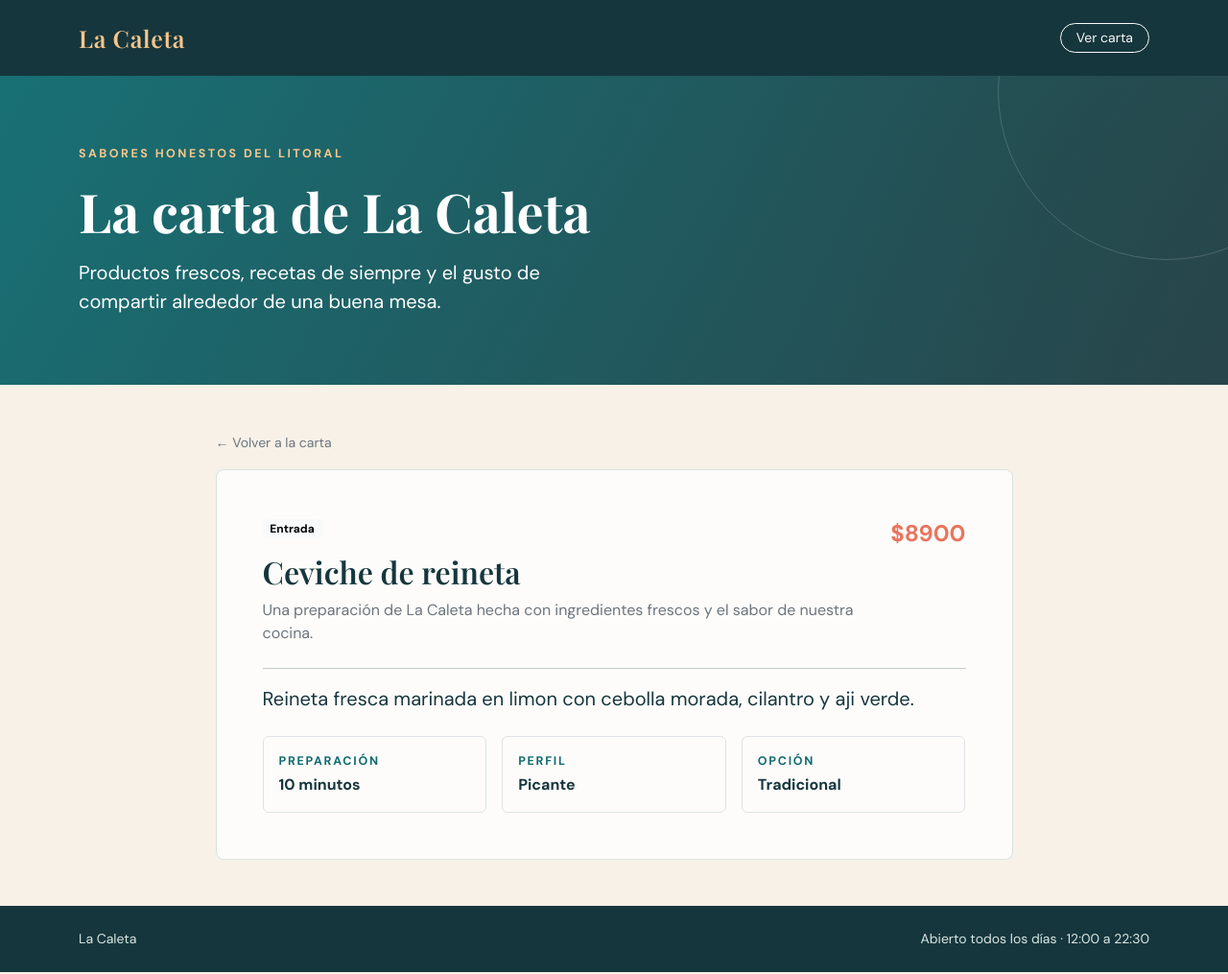
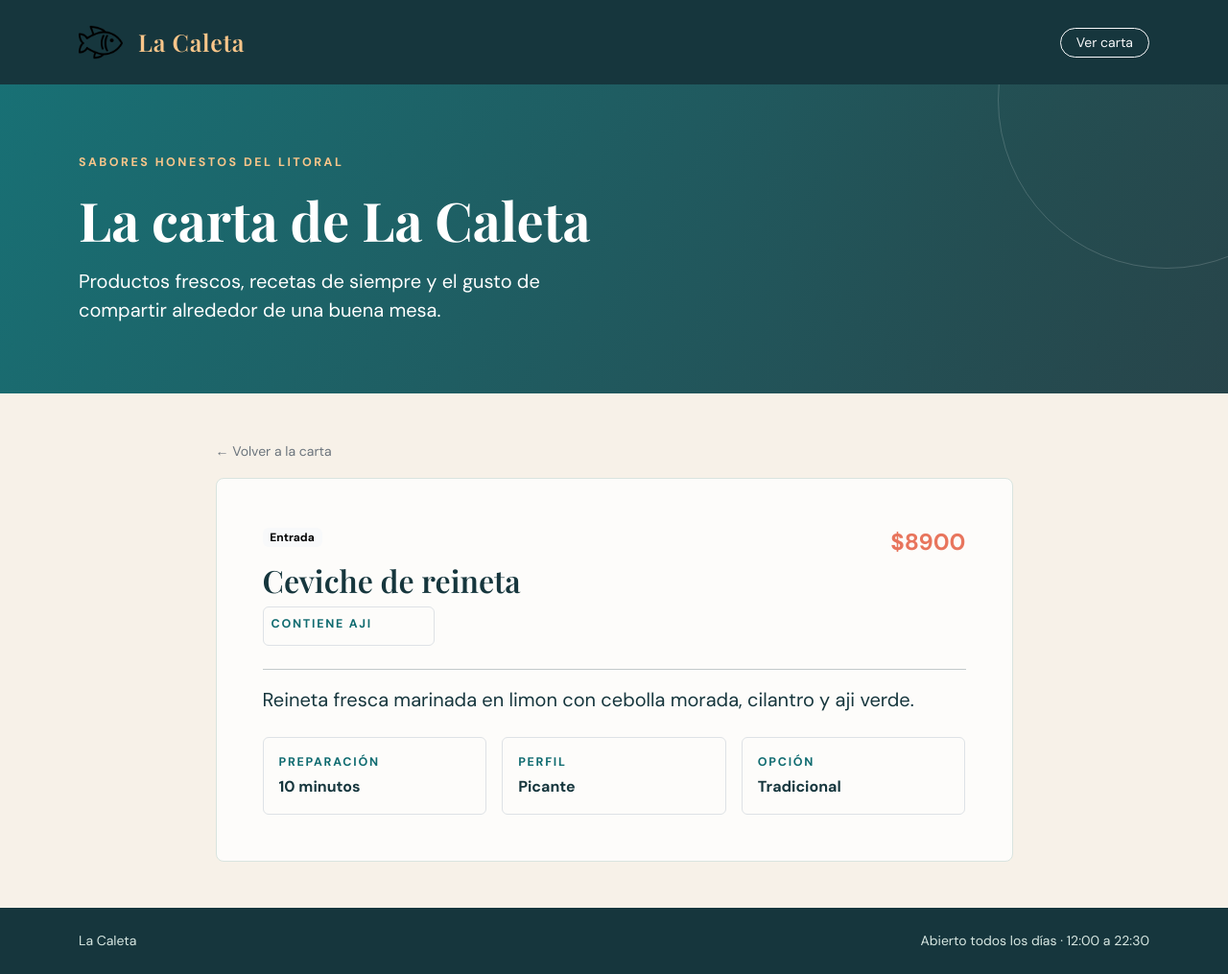
Before and after one commit to KuroMint0/prueba_sumativa_ES1, a Django app: page /carta/1/ in a window 1280 px wide. Shown: the whole page at 96% size. Run offline with Django 5.2, Linux system fonts and the light colour scheme.

Commit message:
Commit final: Delcaracion IA, cambios views y tempaltes

```diff
--- a/carta/views.py
+++ b/carta/views.py
@@ -31,11 +31,25 @@ PLATOS = [
 ]
 
 def inicio(request):
-    return render(request, 'home.html', {'platos': PLATOS})
+    precio_promedio = sum(plato['precio'] for plato in PLATOS) / len(PLATOS)
+    cant_vegetarianos = sum(1 for plato in PLATOS if plato['vegetariano'])
+
+    return render(request, 'home.html', {'platos': PLATOS, 'precio_promedio': precio_promedio, 'cant_vegetarianos': cant_vegetarianos})
 
 def detalle(request, id):
     plato = next((plato for plato in PLATOS if plato['id'] == id), None)
+
     if plato is None:
         raise Http404('El plato no existe.')
 
-    return render(request, 'detalle.html', {'plato': plato})
+    precio_con_propina = plato['precio'] * 1.1
+
+    etiqueta = ''
+    if plato['picante']:
+        etiqueta += 'Contiene Aji'
+    elif plato['vegetariano'] and plato["picante"] == False:
+        etiqueta += 'Apto para todos'
+    else:
+        etiqueta += 'Plato Tradicional'
+
+    return render(request, 'detalle.html', {'plato': plato, 'precio_con_propina': precio_con_propina, 'etiqueta': etiqueta})
--- /dev/null
+++ b/static/css/styles.css
@@ -0,0 +1,104 @@
+:root {
+	--caleta-ink: #16363d;
+	--caleta-teal: #0f6b70;
+	--caleta-coral: #e8755d;
+	--caleta-sand: #f7f1e8;
+	--caleta-line: #d9e4df;
+}
+
+body {
+	background: var(--caleta-sand);
+	color: var(--caleta-ink);
+	font-family: 'DM Sans', sans-serif;
+}
+
+.navbar-brand, h1, h2, h3, .display-font {
+	font-family: 'Playfair Display', serif;
+}
+
+.navbar {
+	background: var(--caleta-ink);
+}
+
+.brand-logo {
+	display: block;
+	height: 46px;
+	object-fit: contain;
+	width: auto;
+}
+
+.brand-name {
+	color: #f9c68a;
+	font-size: 1.55rem;
+	letter-spacing: .03em;
+}
+
+.hero {
+	background: linear-gradient(120deg, rgba(15, 107, 112, .96), rgba(22, 54, 61, .92)),
+		radial-gradient(circle at 85% 20%, rgba(248, 198, 138, .5), transparent 30%);
+	color: white;
+	overflow: hidden;
+	position: relative;
+}
+
+.hero-content {
+	position: relative;
+	z-index: 1;
+}
+
+.hero::after {
+	border: 1px solid rgba(255, 255, 255, .17);
+	border-radius: 50%;
+	content: '';
+	height: 22rem;
+	position: absolute;
+	right: -7rem;
+	top: -10rem;
+	width: 22rem;
+}
+
+.hero-kicker {
+	color: #f9c68a;
+	font-size: .78rem;
+	font-weight: 700;
+	letter-spacing: .2em;
+	text-transform: uppercase;
+}
+
+.menu-shell {
+	background: rgba(255, 255, 255, .78);
+	border: 1px solid var(--caleta-line);
+	border-radius: .5rem;
+}
+
+.menu-card {
+	background: #fffdf9;
+	border: 1px solid var(--caleta-line);
+	border-radius: .45rem;
+	height: 100%;
+	transition: border-color .2s ease, transform .2s ease;
+}
+
+.menu-card:hover {
+	border-color: var(--caleta-coral);
+	transform: translateY(-3px);
+}
+
+.price {
+	color: var(--caleta-coral);
+	font-weight: 700;
+	white-space: nowrap;
+}
+
+.section-label {
+	color: var(--caleta-teal);
+	font-size: .78rem;
+	font-weight: 700;
+	letter-spacing: .14em;
+	text-transform: uppercase;
+}
+
+footer {
+	background: var(--caleta-ink);
+	color: #d7e7e2;
+}
--- a/templates/base.html
+++ b/templates/base.html
@@ -10,121 +10,22 @@
 	<link rel="preconnect" href="https://fonts.googleapis.com">
 	<link rel="preconnect" href="https://fonts.gstatic.com" crossorigin>
 	<link href="https://fonts.googleapis.com/css2?family=DM+Sans:wght@400;500;700&family=Playfair+Display:wght@600;700&display=swap" rel="stylesheet">
-	<style>
-		:root {
-			--caleta-ink: #16363d;
-			--caleta-teal: #0f6b70;
-			--caleta-coral: #e8755d;
-			--caleta-sand: #f7f1e8;
-			--caleta-line: #d9e4df;
-		}
-
-		body {
-			background: var(--caleta-sand);
-			color: var(--caleta-ink);
-			font-family: 'DM Sans', sans-serif;
-		}
-
-		.navbar-brand, h1, h2, h3, .display-font {
-			font-family: 'Playfair Display', serif;
-		}
-
-		.navbar {
-			background: var(--caleta-ink);
-		}
-
-		.brand-mark {
-			color: #f9c68a;
-			font-size: 1.55rem;
-			letter-spacing: .03em;
-		}
-
-		.brand-subtitle {
-			color: #b7d4d0;
-			font-size: .68rem;
-			letter-spacing: .16em;
-			text-transform: uppercase;
-		}
-
-		.hero {
-			background: linear-gradient(120deg, rgba(15, 107, 112, .96), rgba(22, 54, 61, .92)),
-				radial-gradient(circle at 85% 20%, rgba(248, 198, 138, .5), transparent 30%);
-			color: white;
-			overflow: hidden;
-			position: relative;
-		}
-
-		.hero::after {
-			border: 1px solid rgba(255, 255, 255, .17);
-			border-radius: 50%;
-			content: '';
-			height: 22rem;
-			position: absolute;
-			right: -7rem;
-			top: -10rem;
-			width: 22rem;
-		}
-
-		.hero-kicker {
-			color: #f9c68a;
-			font-size: .78rem;
-			font-weight: 700;
-			letter-spacing: .2em;
-			text-transform: uppercase;
-		}
-
-		.menu-shell {
-			background: rgba(255, 255, 255, .78);
-			border: 1px solid var(--caleta-line);
-			border-radius: .5rem;
-		}
-
-		.menu-card {
-			background: #fffdf9;
-			border: 1px solid var(--caleta-line);
-			border-radius: .45rem;
-			height: 100%;
-			transition: border-color .2s ease, transform .2s ease;
-		}
-
-		.menu-card:hover {
-			border-color: var(--caleta-coral);
-			transform: translateY(-3px);
-		}
-
-		.price {
-			color: var(--caleta-coral);
-			font-weight: 700;
-			white-space: nowrap;
-		}
-
-		.section-label {
-			color: var(--caleta-teal);
-			font-size: .78rem;
-			font-weight: 700;
-			letter-spacing: .14em;
-			text-transform: uppercase;
-		}
-
-		footer {
-			background: var(--caleta-ink);
-			color: #d7e7e2;
-		}
-	</style>
+	<link rel="stylesheet" href="{% static 'css/styles.css' %}">
 	{% block extra_css %}{% endblock %}
 </head>
 <body>
 	<nav class="navbar navbar-dark py-3">
 		<div class="container">
 			<a class="navbar-brand d-flex align-items-center gap-3" href="{% url 'home' %}">
-				<span class="brand-mark">La Caleta</span>
+				<img class="brand-logo" src="{% static 'images/logo.png' %}" alt="La Caleta">
+				<span class="brand-name">La Caleta</span>
 			</a>
 			<a class="btn btn-sm btn-outline-light rounded-pill px-3" href="#carta">Ver carta</a>
 		</div>
 	</nav>
 
 	<header class="hero py-5">
-		<div class="container py-4 position-relative" style="z-index: 1;">
+		<div class="container py-4 hero-content">
 			<p class="hero-kicker mb-3">Sabores honestos del litoral</p>
 			<h1 class="display-4 fw-bold mb-3">La carta de La Caleta</h1>
 			<p class="lead mb-0 col-lg-6">Productos frescos, recetas de siempre y el gusto de compartir alrededor de una buena mesa.</p>
--- a/templates/detalle.html
+++ b/templates/detalle.html
@@ -11,7 +11,11 @@
 					<div>
 						<span class="badge text-bg-light mb-3">{{ plato.categoria }}</span>
 						<h2 class="display-font mb-2">{{ plato.nombre }}</h2>
-						<p class="text-secondary mb-0">Una preparación de La Caleta hecha con ingredientes frescos y el sabor de nuestra cocina.</p>
+						<div class="col-sm-8">
+                            <div class="border rounded p-2 h-10">
+                                <span class="section-label d-block mb-1">{{ etiqueta }}</span>
+                            </div>
+                        </div>
 					</div>
 					<span class="price fs-4">${{ plato.precio }}</span>
 				</div>
--- a/templates/home.html
+++ b/templates/home.html
@@ -8,6 +8,7 @@
             <div>
                 <p class="section-label mb-2">Nuestra selección</p>
                 <h2 class="display-font mb-0">Para empezar, compartir y celebrar</h2>
+                <h3 class="h5 text-secondary mb-0">Precio promedio: ${{ precio_promedio|floatformat:0 }} · Platos vegetarianos: {{ cant_vegetarianos }}</h3>
             </div>
             <span class="text-secondary small">Precios en pesos chilenos</span>
         </div>
```
Also changed, not shown: IA.txt (added, +15 -0 lines), static/images/logo.png (added).
